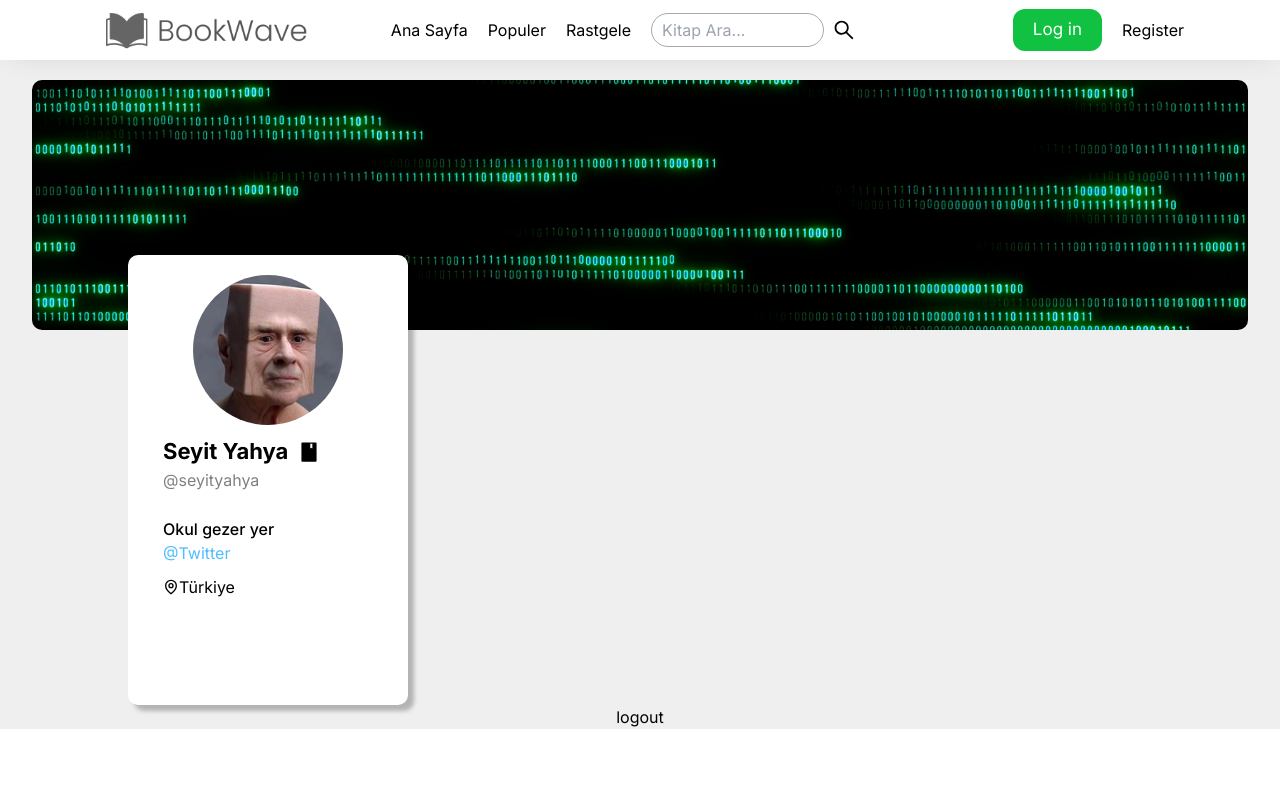
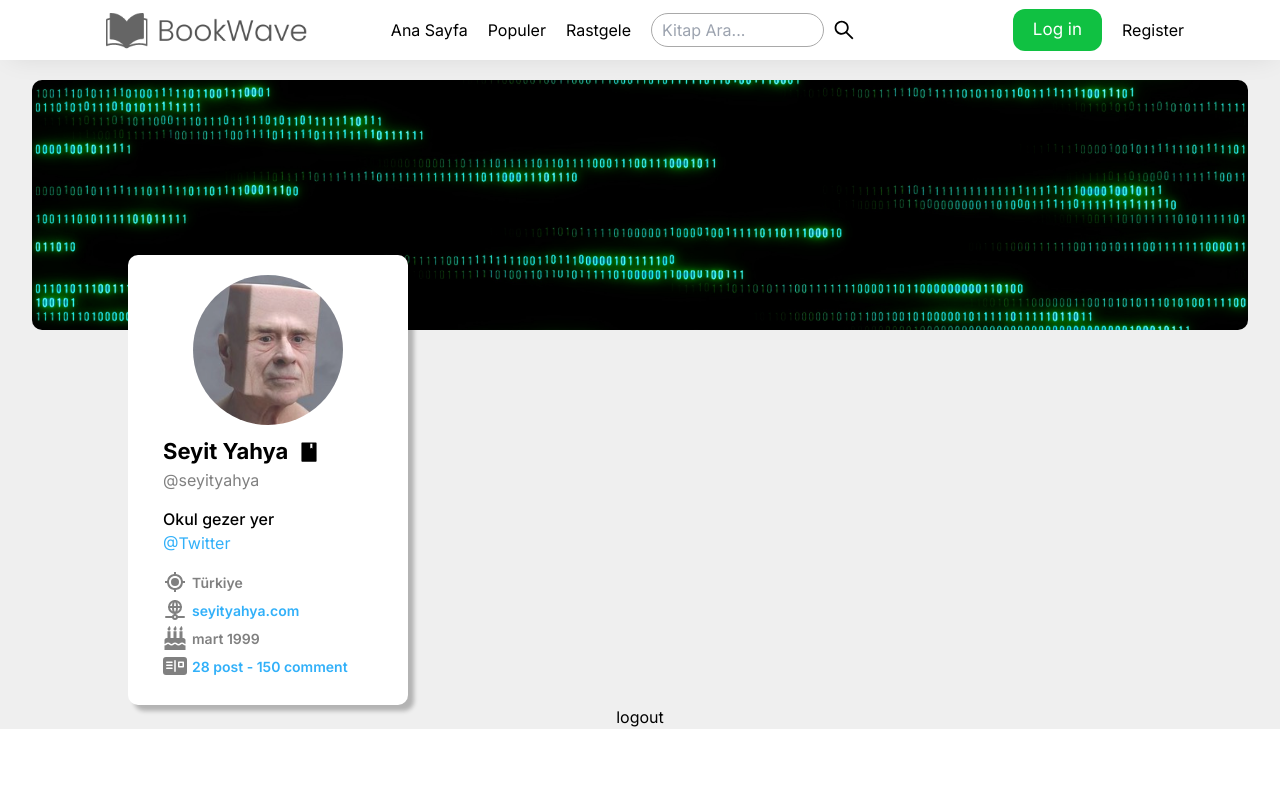
Before and after one commit to NoBrainer24/Tracking_system, a Next.js app: page /profile/1 in a window 1280 px wide. Shown: the top 800 px of the page. Built offline with nearby package versions, Linux system fonts and the light colour scheme; no server answers; the database is empty.

Commit message:
profile page information card add

```diff
--- a/src/app/profile/[id]/page.jsx
+++ b/src/app/profile/[id]/page.jsx
@@ -7,7 +7,10 @@ import { profile } from "@/lib/profile";
 import classes from "./profile.module.css";
 import Image from "next/image";
 import { AiFillBook } from "react-icons/ai";
-import { GrLocation } from "react-icons/gr";
+import { FaBirthdayCake } from "react-icons/fa";
+import { BiCurrentLocation } from "react-icons/bi";
+import { TbNetwork } from "react-icons/tb";
+import { BsFillPostcardFill } from "react-icons/bs";
 
 const Profile = (ctx) => {
   const [user, setUser] = useState("");
@@ -28,8 +31,6 @@ const Profile = (ctx) => {
       setUser(user);
     }
     fetchUser();
-
-    console.log(user);
   }, []);
 
   const handleSignOut = async (event) => {
@@ -68,8 +69,21 @@ const Profile = (ctx) => {
           <h3>@{profile[0].username}</h3>
           <p>Okul gezer yer</p>
           <a>@Twitter</a>
-          <div className={classes.location}>
-            <GrLocation className={classes.locationIcon} /> Türkiye
+          <div className={classes.information}>
+            <div className={classes.info}>
+              <BiCurrentLocation /> <span>Türkiye</span>
+            </div>
+            <div className={classes.link}>
+              <TbNetwork />
+              <a>seyityahya.com</a>
+            </div>
+            <div className={classes.info}>
+              <FaBirthdayCake /> <span>mart 1999</span>
+            </div>
+            <div className={classes.link}>
+              <BsFillPostcardFill />
+              <a>28 post - 150 comment</a>
+            </div>
           </div>
         </div>
         <div className={classes.post}></div>
--- a/src/app/profile/[id]/profile.module.css
+++ b/src/app/profile/[id]/profile.module.css
@@ -45,6 +45,7 @@
 
 .personProfile > .profileImageContainer > .profileImage {
   border-radius: 50%;
+  opacity: 0.8;
 }
 
 .personProfile > h2 {
@@ -64,13 +65,48 @@
 
 .personProfile > p {
   margin-left: 25px;
-  margin-top: 25px;
+  margin-top: 15px;
   font-weight: 500;
 }
 
 .personProfile > a {
   margin-left: 25px;
-  color: rgb(78, 190, 255);
+  color: rgb(49, 176, 249);
+  cursor: pointer;
+}
+
+.personProfile > .information {
+  margin-left: 25px;
+  margin-top: 15px;
+}
+
+.personProfile > .information > .info {
+  display: flex;
+  align-items: center;
+  gap: 5px;
+  font-size: 24px;
+  margin-bottom: 4px;
+  color: grey;
+  font-weight: 600;
+}
+
+.personProfile > .information > .link {
+  display: flex;
+  align-items: center;
+  gap: 5px;
+  font-size: 24px;
+  margin-bottom: 4px;
+  color: grey;
+  font-weight: 600;
+}
+
+.personProfile > .information > .info > span {
+  font-size: 14px;
+}
+
+.personProfile > .information > .link > a {
+  font-size: 14px;
+  color: rgb(49, 176, 249);
   cursor: pointer;
 }
 
@@ -78,5 +114,11 @@
   display: flex;
   align-items: center;
   margin-left: 25px;
-  margin-top: 10px;
+  color: grey;
+  font-size: 24px;
+  gap: 4px;
 }
+
+.personProfile > .location > span {
+  font-size: 16px;
+}
```
